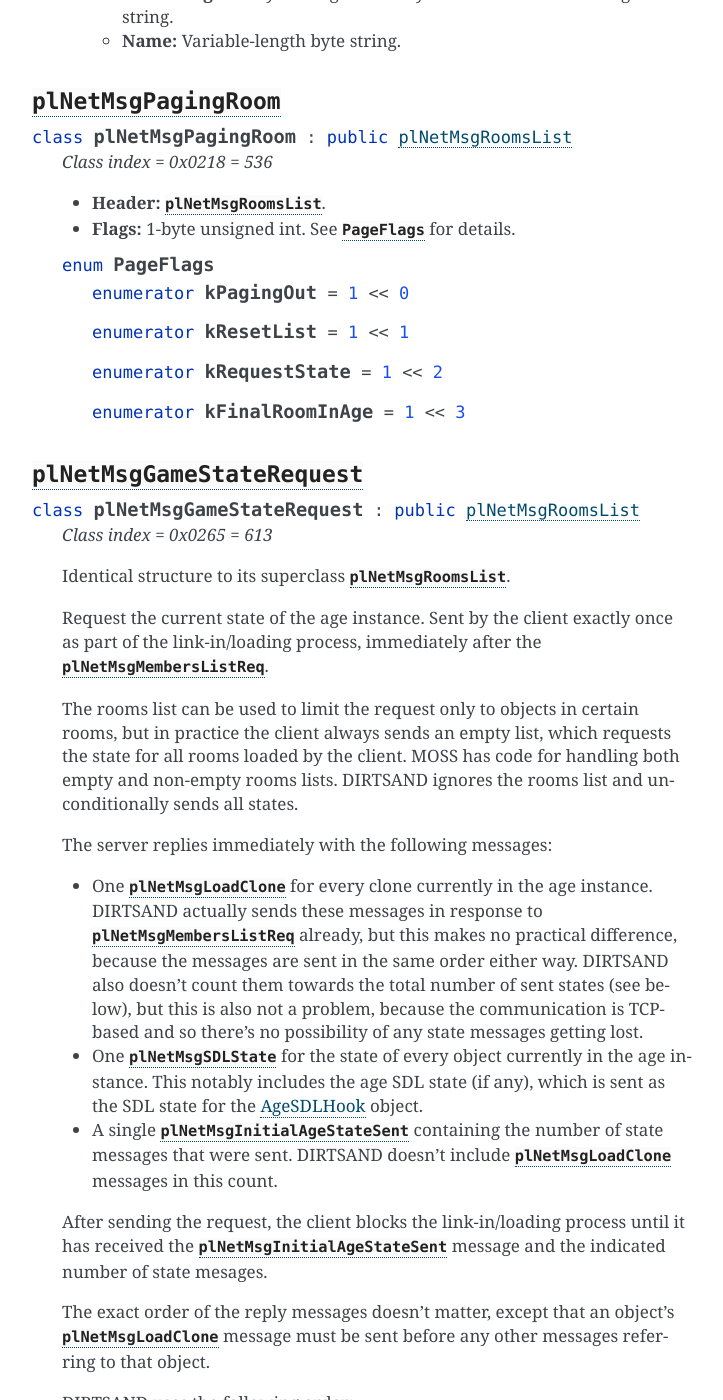
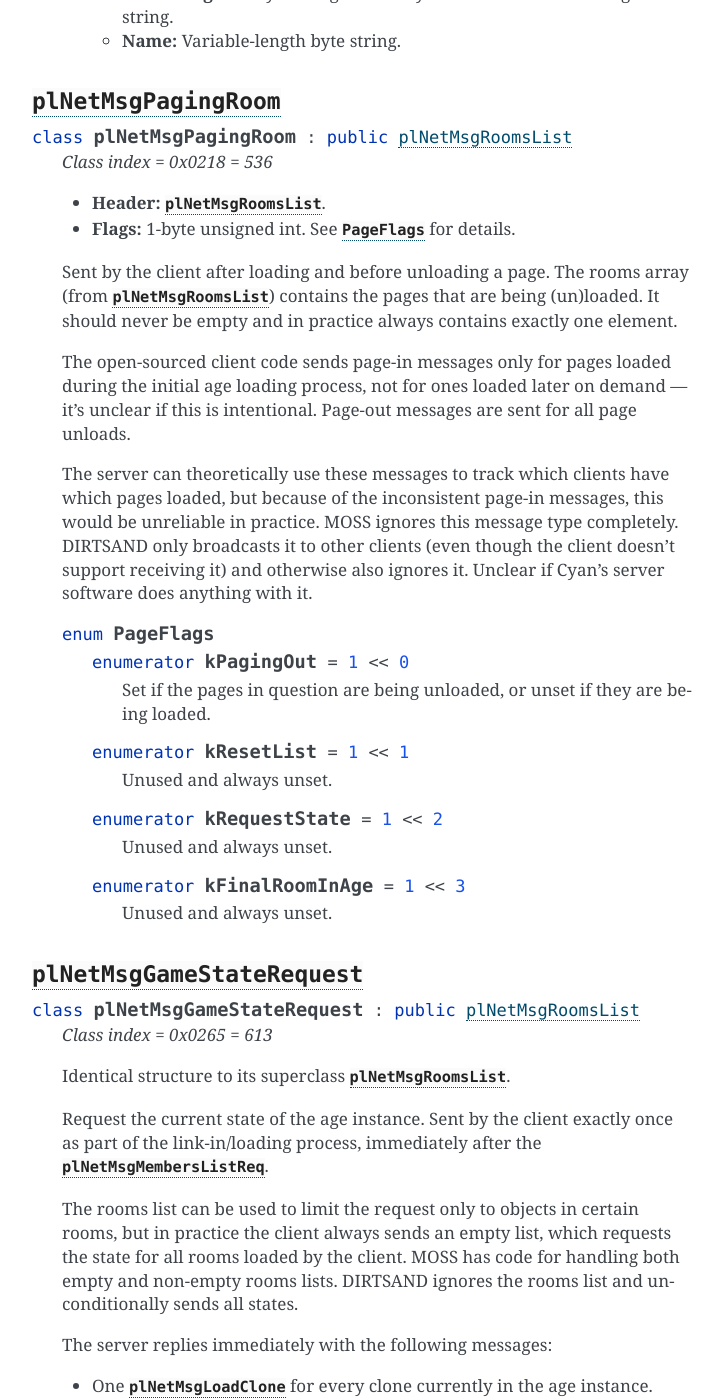
Before and after one commit to dgelessus/NAGUS, a Sphinx documentation site: the page built from docs/uru/game_server.rst, in a window 1280 px wide and 1400 px high, scrolled down 8339 px. Shown: the whole window, without its empty margins (388-1111 px from the left). Built offline with Sphinx 7.4.7, drawn with Linux system fonts in a browser that asks for light colours.

Commit message:
Handle plNetMsgPagingRoom and finish documenting it

```diff
--- a/docs/uru/game_server.rst
+++ b/docs/uru/game_server.rst
@@ -456,12 +456,45 @@ and not supported by MOSS or DIRTSAND
   * **Flags:** 1-byte unsigned int.
     See :cpp:enum:`PageFlags` for details.
 
+  Sent by the client after loading and before unloading a page.
+  The rooms array
+  (from :cpp:class:`plNetMsgRoomsList`)
+  contains the pages that are being (un)loaded.
+  It should never be empty
+  and in practice always contains exactly one element.
+
+  The open-sourced client code sends page-in messages only for pages loaded during the initial age loading process,
+  not for ones loaded later on demand ---
+  it's unclear if this is intentional.
+  Page-out messages are sent for all page unloads.
+
+  The server can theoretically use these messages to track which clients have which pages loaded,
+  but because of the inconsistent page-in messages,
+  this would be unreliable in practice.
+  MOSS ignores this message type completely.
+  DIRTSAND only broadcasts it to other clients
+  (even though the client doesn't support receiving it)
+  and otherwise also ignores it.
+  Unclear if Cyan's server software does anything with it.
+
   .. cpp:enum:: PageFlags
 
     .. cpp:enumerator:: kPagingOut = 1 << 0
+
+      Set if the pages in question are being unloaded,
+      or unset if they are being loaded.
+
     .. cpp:enumerator:: kResetList = 1 << 1
+
+      Unused and always unset.
+
     .. cpp:enumerator:: kRequestState = 1 << 2
+
+      Unused and always unset.
+
     .. cpp:enumerator:: kFinalRoomInAge = 1 << 3
+
+      Unused and always unset.
 
 :cpp:class:`plNetMsgGameStateRequest`
 ^^^^^^^^^^^^^^^^^^^^^^^^^^^^^^^^^^^^^
```
Also changed, not shown: 1 other file.
